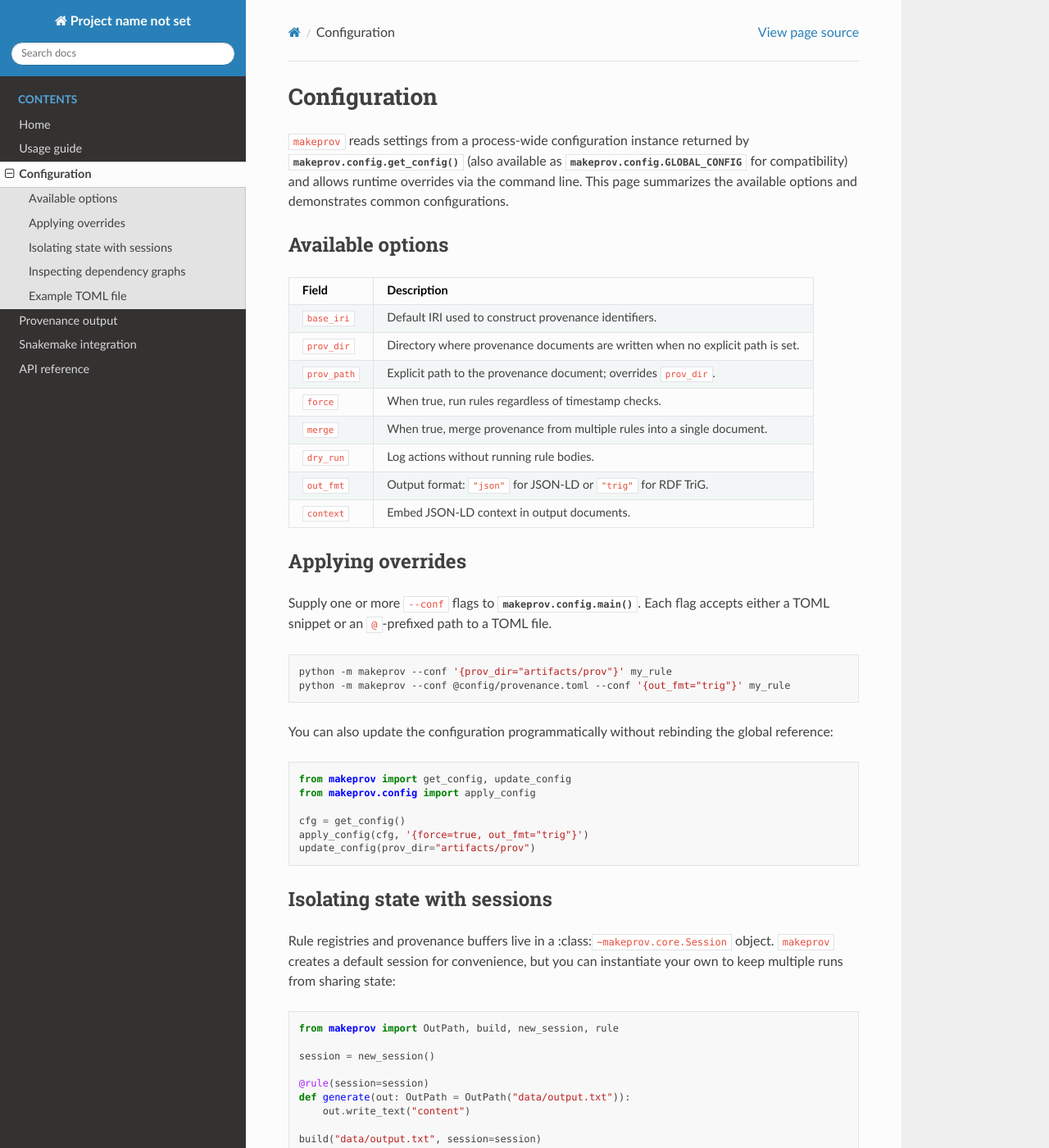
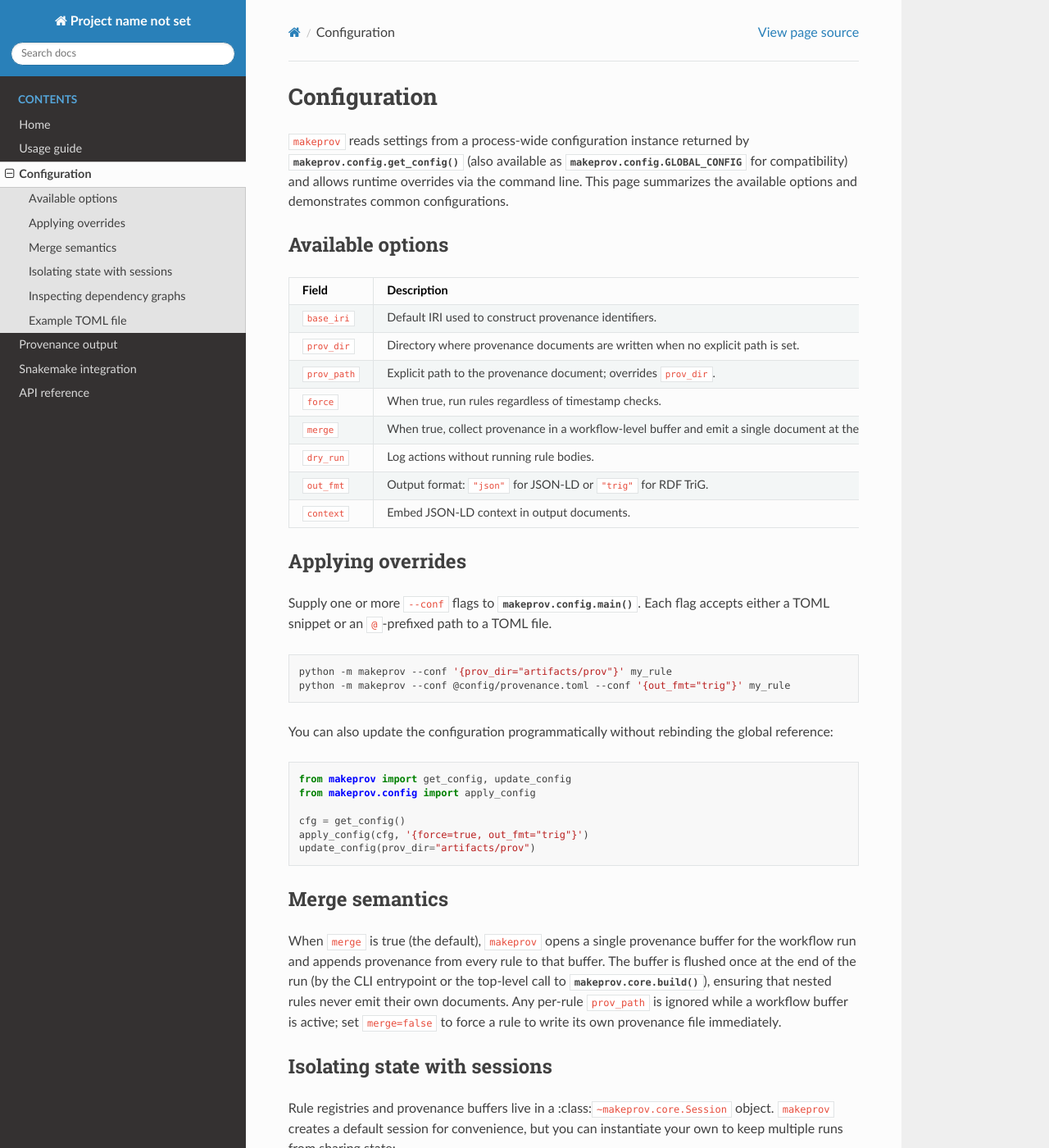
Before and after one commit to bennokr/makeprov, a Sphinx documentation site: the page built from docs/configuration.md, in a window 1280 px wide and 1400 px high. Shown: the whole window at 82% size. Built offline with Sphinx 7.4.7 and the Read the Docs theme 3.1.0, drawn with Linux system fonts in a browser that asks for light colours.

Commit message:
Clarify workflow merge buffering

````diff
--- a/docs/configuration.md
+++ b/docs/configuration.md
@@ -14,7 +14,7 @@ demonstrates common configurations.
 | `prov_dir` | Directory where provenance documents are written when no explicit path is set. |
 | `prov_path` | Explicit path to the provenance document; overrides `prov_dir`. |
 | `force` | When true, run rules regardless of timestamp checks. |
-| `merge` | When true, merge provenance from multiple rules into a single document. |
+| `merge` | When true, collect provenance in a workflow-level buffer and emit a single document at the end of the run. |
 | `dry_run` | Log actions without running rule bodies. |
 | `out_fmt` | Output format: `"json"` for JSON-LD or `"trig"` for RDF TriG. |
 | `context` | Embed JSON-LD context in output documents. |
@@ -40,6 +40,16 @@ cfg = get_config()
 apply_config(cfg, '{force=true, out_fmt="trig"}')
 update_config(prov_dir="artifacts/prov")
 ```
+
+## Merge semantics
+
+When ``merge`` is true (the default), ``makeprov`` opens a single provenance
+buffer for the workflow run and appends provenance from every rule to that
+buffer. The buffer is flushed once at the end of the run (by the CLI entrypoint
+or the top-level call to {func}`makeprov.core.build`), ensuring that nested
+rules never emit their own documents. Any per-rule ``prov_path`` is ignored
+while a workflow buffer is active; set ``merge=false`` to force a rule to write
+its own provenance file immediately.
 
 ## Isolating state with sessions
 
````
Also changed, not shown: 3 other files.
